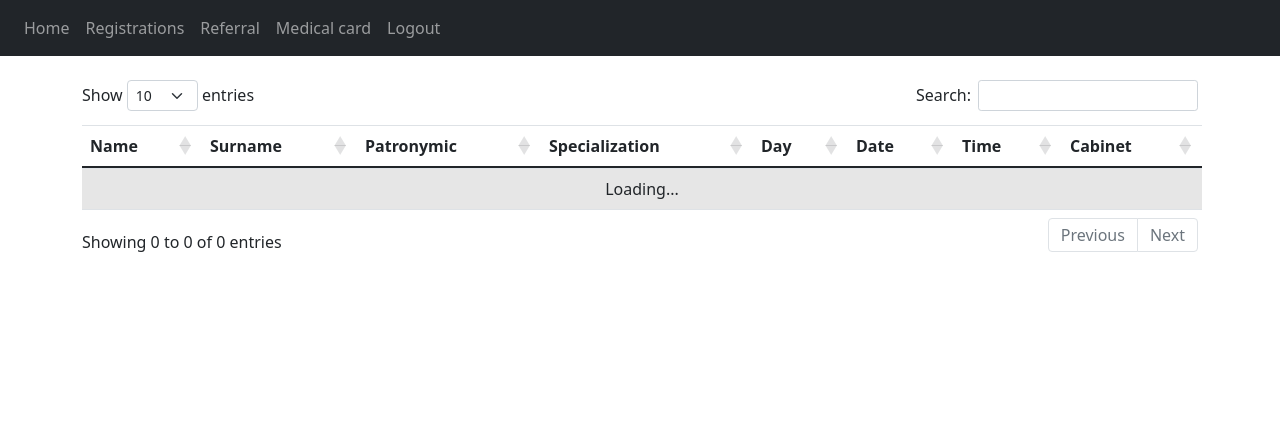
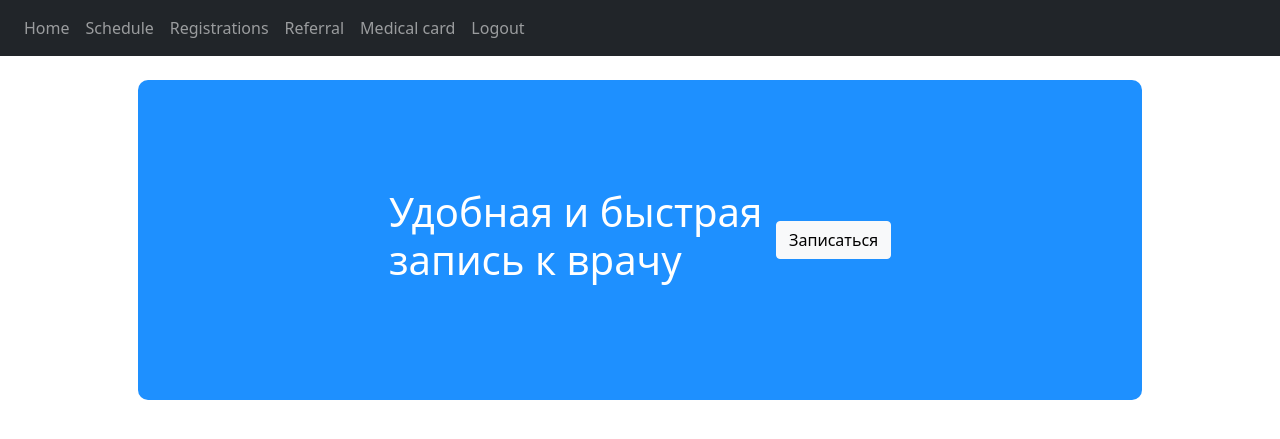
Before and after one commit to Free4ky/db-interface, a Flask app: page / in a window 1280 px wide. Shown: the top 439 px of the page. Run offline with Flask 2, Linux system fonts and the light colour scheme; the visitor is signed in with stand-in values (Sample User, id 1); data that the repository does not hold is empty; parts of the project's set-up code (start-up, migrations or seed data) failed here and were passed over; some libraries are stand-ins or nearby versions.

Commit message:
Reworked interface

```diff
--- /dev/null
+++ b/src/website/static/styles/home.css
@@ -0,0 +1,18 @@
+.round {
+    display: flex;
+    align-items: center;
+    background-color: dodgerblue;
+    width: 90%;
+    height: 40vh;
+    margin: 0 auto;
+    border-radius: 10px;
+
+}
+
+.inner {
+    display: flex;
+    align-items: center;
+    color: white;
+    width: 50%;
+    margin: 0 auto;
+}
--- a/src/website/templates/base.html
+++ b/src/website/templates/base.html
@@ -23,9 +23,16 @@
     <link href="https://cdn.jsdelivr.net/npm/bootstrap@5.0.1/dist/css/bootstrap.min.css" rel="stylesheet"
           integrity="sha384-+0n0xVW2eSR5OomGNYDnhzAbDsOXxcvSN1TPprVMTNDbiYZCxYbOOl7+AMvyTG2x" crossorigin="anonymous">
 
+    <link rel="stylesheet" type="text/css" href="https://cdn.datatables.net/1.10.25/css/dataTables.bootstrap5.css">
     <script type="text/javascript" charset="utf8"
             src="https://cdn.datatables.net/1.10.25/js/dataTables.bootstrap5.js"></script>
-    <link rel="stylesheet" type="text/css" href="https://cdn.datatables.net/1.10.25/css/dataTables.bootstrap5.css">
+
+    <script
+            src="https://maxcdn.bootstrapcdn.com/bootstrap/4.0.0/js/bootstrap.min.js"
+            integrity="sha384-JZR6Spejh4U02d8jOt6vLEHfe/JQGiRRSQQxSfFWpi1MquVdAyjUar5+76PVCmYl"
+            crossorigin="anonymous"
+    ></script>
+
     <title>{% block title %}Home{% endblock %}</title>
 
 </head>
@@ -38,6 +45,7 @@
         <div class="navbar-nav">
             {% if user.is_authenticated %}
                 <a class="nav-item nav-link" id="home" href="/">Home</a>
+                <a class="nav-item nav-link" id="home" href="/schedule">Schedule</a>
                 <a class="nav-item nav-link" id="registrations" href="/registrations">Registrations</a>
                 <a class="nav-item nav-link" id="registrations" href="/referral">Referral</a>
                 <a class="nav-item nav-link" id="registrations" href="/medical-card">Medical card</a>
@@ -72,6 +80,7 @@
     {% endif %}
 {% endwith %}
 
+
 <div class="container">
     {% block content %}
 
--- a/src/website/templates/confirm.html
+++ b/src/website/templates/confirm.html
@@ -28,7 +28,7 @@
                     method: "POST",
                     body: JSON.stringify({answer: true}),
                 }).then((_res) => {
-                    window.location.href = '/'
+                    window.location.href = '/schedule'
                 });
             });
             $('#data').on('click', 'button.btn-danger', function () {
@@ -36,7 +36,7 @@
                     method: "POST",
                     body: JSON.stringify({answer: false}),
                 }).then((_res) => {
-                    window.location.href = '/'
+                    window.location.href = '/schedule'
                 });
             });
         });
--- a/src/website/templates/date.html
+++ b/src/website/templates/date.html
@@ -2,6 +2,12 @@
 
 {% block content %}
     <div id="datepicker" style="font-size:45px; width: 50%; margin: 0 auto;"></div>
+    <br />
+    <div class="d-grid gap-2 d-md-flex justify-content-md-end">
+        <a href="/doctor-names">
+            <button class="align-self-end btn btn-primary ">&#8592;</button>
+        </a>
+    </div>
 {% endblock %}
 {% block scripts %}
     <script src="https://code.jquery.com/jquery-3.6.0.js"></script>
--- a/src/website/templates/home.html
+++ b/src/website/templates/home.html
@@ -1,43 +1,13 @@
 {% extends "base.html" %} {% block title %}Home page{% endblock %}
 
 {% block content %}
-    <table id="data" class="table table-striped">
-        <thead>
-        <tr>
-            {% for header in headings %}
-                <th>{{ header }}</th>
-            {% endfor %}
-        </tr>
-        </thead>
-    </table>
-
+    <link rel="stylesheet" type="text/css" href="{{ url_for('static',filename='styles/home.css') }}">
+    <div class="round">
+        <div class="inner">
+            <h1>Удобная и быстрая запись к врачу</h1>
+            <a href="/specializations">
+                <button type="button" class="btn btn-light">Записаться</button>
+            </a>
+        </div>
+    </div>
 {% endblock %}
-
-{% block scripts %}
-    <script>
-        $(document).ready(function () {
-            var table = $('#data').DataTable({
-                ajax: '/api/data',
-                columns: [
-                    {data: 'Id', visible: false},
-                    {data: 'Name'},
-                    {data: 'Surname'},
-                    {data: 'Patronymic'},
-                    {data: 'Specialization'},
-                    {data: 'Day'},
-                    {data: 'Date'},
-                    {data: 'Time'},
-                    {data: 'Cabinet'},
-                ],
-            });
-            $('#data tbody').on('click', 'tr', function () {
-                fetch("/get_row", {
-                    method: "POST",
-                    body: JSON.stringify(table.row(this).data()),
-                }).then((_res) => {
-                    window.location.href = '/confirm'
-                });
-            });
-        });
-    </script>
-{% endblock %}
--- a/src/website/templates/specializations.html
+++ b/src/website/templates/specializations.html
@@ -4,6 +4,12 @@
         {% for spec in specializations %}
             <button class="list-group-item list-group-item-action">{{ spec }}</button>
         {% endfor %}
+    </div>
+    <br />
+    <div class="d-grid gap-2 d-md-flex justify-content-md-end">
+        <a href="/">
+            <button class="align-self-end btn btn-primary ">&#8592;</button>
+        </a>
     </div>
 {% endblock %}
 
--- a/src/website/views.py
+++ b/src/website/views.py
@@ -17,7 +17,12 @@
 @views.route('/')
 @login_required
 def home():
-    return render_template('home.html', user=current_user, headings=schedule_headings)
+    return render_template('home.html', user=current_user)
+
+@views.route('/schedule')
+@login_required
+def schedule():
+    return render_template('schedule.html', user=current_user, headings=schedule_headings)
 
 
 def to_dict(query_result, headings):
@@ -121,6 +126,7 @@
         db_tables['registrations'].id_registration == data['Id']).first()
     db.session.delete(obj_to_delete)
     db.session.commit()
+    return jsonify({})
 
 
 @login_required
@@ -291,4 +297,5 @@
     )
     db.session.add(new_registration)
     db.session.commit()
+    flash('Registration is completed!', category='success')
     return jsonify({})
```
Also changed, not shown: src/website/templates/schedule.html (added, +43 -0 lines), src/website/templates/time.html (+6 -17 lines).
